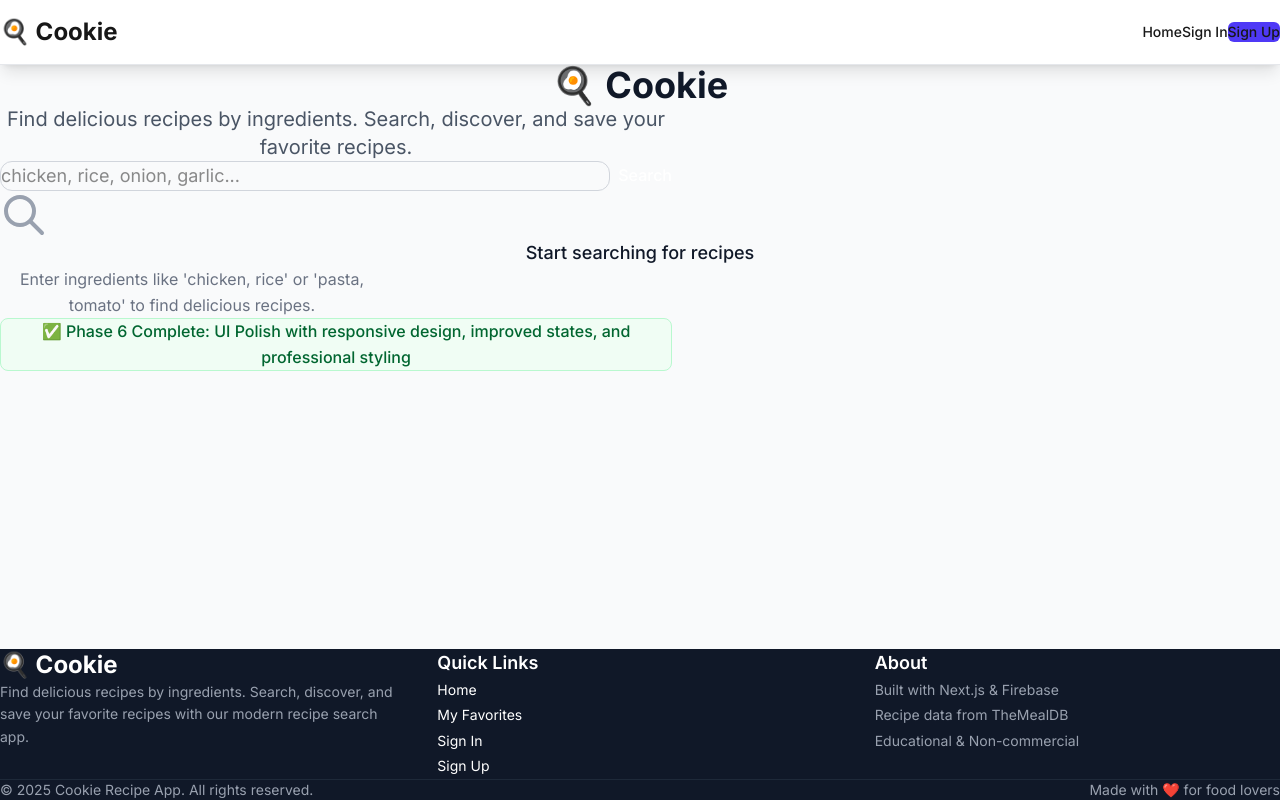
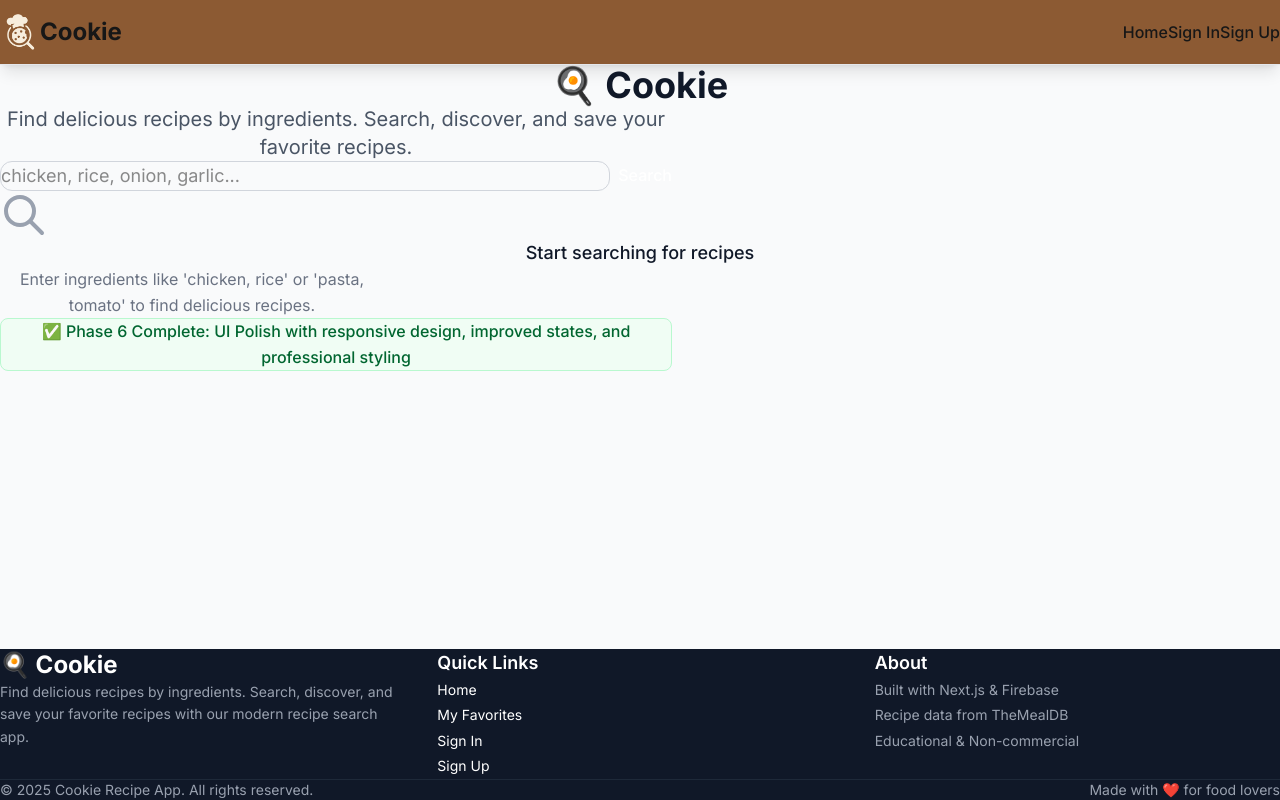
Before and after one commit to SweetieBirdX/Cookie, a Next.js app: page / in a window 1280 px wide. Built offline with nearby package versions, Linux system fonts and the light colour scheme; no server answers.

Commit message:
Enhance Navbar component with user dropdown functionality, logo integration, and improved styling. Implement click outside detection for dropdown closure and update mobile menu styles for better user experience.

```diff
--- a/src/components/Navbar.tsx
+++ b/src/components/Navbar.tsx
@@ -4,18 +4,36 @@ import { useAuth } from "@/lib/useAuth";
 import { signOutUser } from "@/lib/auth";
 import { useRouter } from "next/navigation";
 import Link from "next/link";
-import { useState } from "react";
+import Image from "next/image";
+import { useState, useEffect, useRef } from "react";
 
 export default function Navbar() {
   const { user, loading } = useAuth();
   const router = useRouter();
   const [isMobileMenuOpen, setIsMobileMenuOpen] = useState(false);
+  const [isUserDropdownOpen, setIsUserDropdownOpen] = useState(false);
+  const dropdownRef = useRef<HTMLDivElement>(null);
+
+  // Close dropdown when clicking outside
+  useEffect(() => {
+    const handleClickOutside = (event: MouseEvent) => {
+      if (dropdownRef.current && !dropdownRef.current.contains(event.target as Node)) {
+        setIsUserDropdownOpen(false);
+      }
+    };
+
+    document.addEventListener('mousedown', handleClickOutside);
+    return () => {
+      document.removeEventListener('mousedown', handleClickOutside);
+    };
+  }, []);
 
   const handleSignOut = async () => {
     try {
       await signOutUser();
       router.push("/");
       setIsMobileMenuOpen(false);
+        setIsUserDropdownOpen(false);
     } catch (error) {
       console.error("Error signing out:", error);
     }
@@ -26,21 +44,28 @@ export default function Navbar() {
   };
 
   return (
-    <nav className="bg-white shadow-lg border-b border-gray-200">
-      <div className="max-w-7xl mx-auto px-4 sm:px-6 lg:px-8">
+    <nav className="shadow-lg border-b border-gray-200" style={{ backgroundColor: '#8C5A33' }}>
+      <div className="max-w-7xl mx-auto px-2 sm:px-3 lg:px-1">
         <div className="flex justify-between h-16">
           {/* Logo */}
           <div className="flex items-center">
-            <Link href="/" className="text-2xl font-bold text-gray-900 hover:text-indigo-600 transition-colors">
-              🍳 Cookie
+            <Link href="/" className="flex items-center text-2xl font-bold text-white hover:text-yellow-200 transition-colors">
+              <Image
+                src="/cookiewithouttext.png"
+                alt="Cookie Logo"
+                width={40}
+                height={40}
+                className="w-10 h-10"
+              />
+              <span className="ml-2">Cookie</span>
             </Link>
           </div>
 
           {/* Desktop Navigation */}
-          <div className="hidden md:flex items-center space-x-8">
+          <div className="hidden md:flex items-center space-x-12">
             <Link
               href="/"
-              className="text-gray-700 hover:text-indigo-600 px-3 py-2 rounded-md text-sm font-medium transition-colors"
+              className="text-white hover:text-yellow-200 px-3 py-2 rounded-md text-base font-medium transition-colors"
             >
               Home
             </Link>
@@ -48,37 +73,52 @@ export default function Navbar() {
             {user && (
               <Link
                 href="/favorites"
-                className="text-gray-700 hover:text-indigo-600 px-3 py-2 rounded-md text-sm font-medium transition-colors"
+                className="text-white hover:text-yellow-200 px-3 py-2 rounded-md text-base font-medium transition-colors"
               >
                 My Favorites
               </Link>
             )}
 
             {loading ? (
-              <div className="animate-pulse bg-gray-200 h-8 w-20 rounded"></div>
+              <div className="animate-pulse bg-yellow-600 h-8 w-20 rounded"></div>
             ) : user ? (
-              <div className="flex items-center space-x-4">
-                <span className="text-gray-500 text-sm hidden lg:block">
-                  {user.email}
-                </span>
+              <div className="relative" ref={dropdownRef}>
                 <button
-                  onClick={handleSignOut}
-                  className="bg-red-600 hover:bg-red-700 text-white px-4 py-2 rounded-md text-sm font-medium transition-colors"
+                  onClick={() => setIsUserDropdownOpen(!isUserDropdownOpen)}
+                  className="flex items-center space-x-2 text-white hover:text-yellow-200 transition-colors"
                 >
-                  Sign Out
+                  <span className="text-base hidden lg:block">Account</span>
+                  <svg className="w-4 h-4" fill="none" stroke="currentColor" viewBox="0 0 24 24">
+                    <path strokeLinecap="round" strokeLinejoin="round" strokeWidth={2} d="M19 9l-7 7-7-7" />
+                  </svg>
                 </button>
+
+                {/* Dropdown Menu */}
+                {isUserDropdownOpen && (
+                  <div className="dropdown-menu absolute right-0 mt-2 w-56 bg-white rounded-xl shadow-lg border border-gray-200 py-2 z-50">
+                    <div className="px-4 py-3 text-sm text-gray-700 border-b border-gray-200 font-medium">
+                      {user.email}
+                    </div>
+                    <button
+                      onClick={handleSignOut}
+                      className="w-full text-left px-4 py-3 text-sm text-red-600 hover:bg-red-50 transition-colors font-medium"
+                    >
+                      Sign Out
+                    </button>
+                  </div>
+                )}
               </div>
             ) : (
-              <div className="flex items-center space-x-4">
+              <div className="flex items-center space-x-6">
                 <Link
                   href="/auth/signin"
-                  className="text-gray-700 hover:text-indigo-600 px-3 py-2 rounded-md text-sm font-medium transition-colors"
+                  className="text-white hover:text-yellow-200 px-3 py-2 rounded-md text-base font-medium transition-colors"
                 >
                   Sign In
                 </Link>
                 <Link
                   href="/auth/signup"
-                  className="bg-indigo-600 hover:bg-indigo-700 text-white px-4 py-2 rounded-md text-sm font-medium transition-colors"
+                  className="text-white hover:text-yellow-200 px-3 py-2 rounded-md text-base font-medium transition-colors"
                 >
                   Sign Up
                 </Link>
@@ -90,7 +130,7 @@ export default function Navbar() {
           <div className="md:hidden flex items-center">
             <button
               onClick={toggleMobileMenu}
-              className="inline-flex items-center justify-center p-2 rounded-md text-gray-700 hover:text-indigo-600 hover:bg-gray-100 focus:outline-none focus:ring-2 focus:ring-inset focus:ring-indigo-500"
+              className="inline-flex items-center justify-center p-2 rounded-md text-white hover:text-yellow-200 hover:bg-yellow-800 focus:outline-none focus:ring-2 focus:ring-inset focus:ring-yellow-500"
               aria-expanded="false"
             >
               <span className="sr-only">Open main menu</span>
@@ -110,10 +150,10 @@ export default function Navbar() {
         {/* Mobile Navigation Menu */}
         {isMobileMenuOpen && (
           <div className="md:hidden">
-            <div className="px-2 pt-2 pb-3 space-y-1 sm:px-3 border-t border-gray-200">
+            <div className="px-2 pt-2 pb-3 space-y-2 sm:px-3 border-t border-yellow-600">
               <Link
                 href="/"
-                className="text-gray-700 hover:text-indigo-600 block px-3 py-2 rounded-md text-base font-medium transition-colors"
+                className="text-white hover:text-yellow-200 block px-3 py-2 rounded-md text-lg font-medium transition-colors"
                 onClick={() => setIsMobileMenuOpen(false)}
               >
                 Home
@@ -122,7 +162,7 @@ export default function Navbar() {
               {user && (
                 <Link
                   href="/favorites"
-                  className="text-gray-700 hover:text-indigo-600 block px-3 py-2 rounded-md text-base font-medium transition-colors"
+                  className="text-white hover:text-yellow-200 block px-3 py-2 rounded-md text-lg font-medium transition-colors"
                   onClick={() => setIsMobileMenuOpen(false)}
                 >
                   My Favorites
@@ -130,8 +170,8 @@ export default function Navbar() {
               )}
 
               {!loading && user && (
-                <div className="border-t border-gray-200 pt-4">
-                  <div className="px-3 py-2 text-sm text-gray-500">
+                <div className="border-t border-yellow-600 pt-4">
+                  <div className="px-3 py-2 text-base text-white">
                     {user.email}
                   </div>
                   <button
@@ -144,17 +184,17 @@ export default function Navbar() {
               )}
 
               {!loading && !user && (
-                <div className="border-t border-gray-200 pt-4 space-y-1">
+                <div className="border-t border-yellow-600 pt-4 space-y-2">
                   <Link
                     href="/auth/signin"
-                    className="text-gray-700 hover:text-indigo-600 block px-3 py-2 rounded-md text-base font-medium transition-colors"
+                    className="text-white hover:text-yellow-200 block px-3 py-2 rounded-md text-lg font-medium transition-colors"
                     onClick={() => setIsMobileMenuOpen(false)}
                   >
                     Sign In
                   </Link>
                   <Link
                     href="/auth/signup"
-                    className="bg-indigo-600 hover:bg-indigo-700 text-white block px-3 py-2 rounded-md text-base font-medium transition-colors"
+                    className="bg-indigo-600 hover:bg-indigo-700 text-white block px-3 py-2 rounded-md text-lg font-medium transition-colors"
                     onClick={() => setIsMobileMenuOpen(false)}
                   >
                     Sign Up
```
